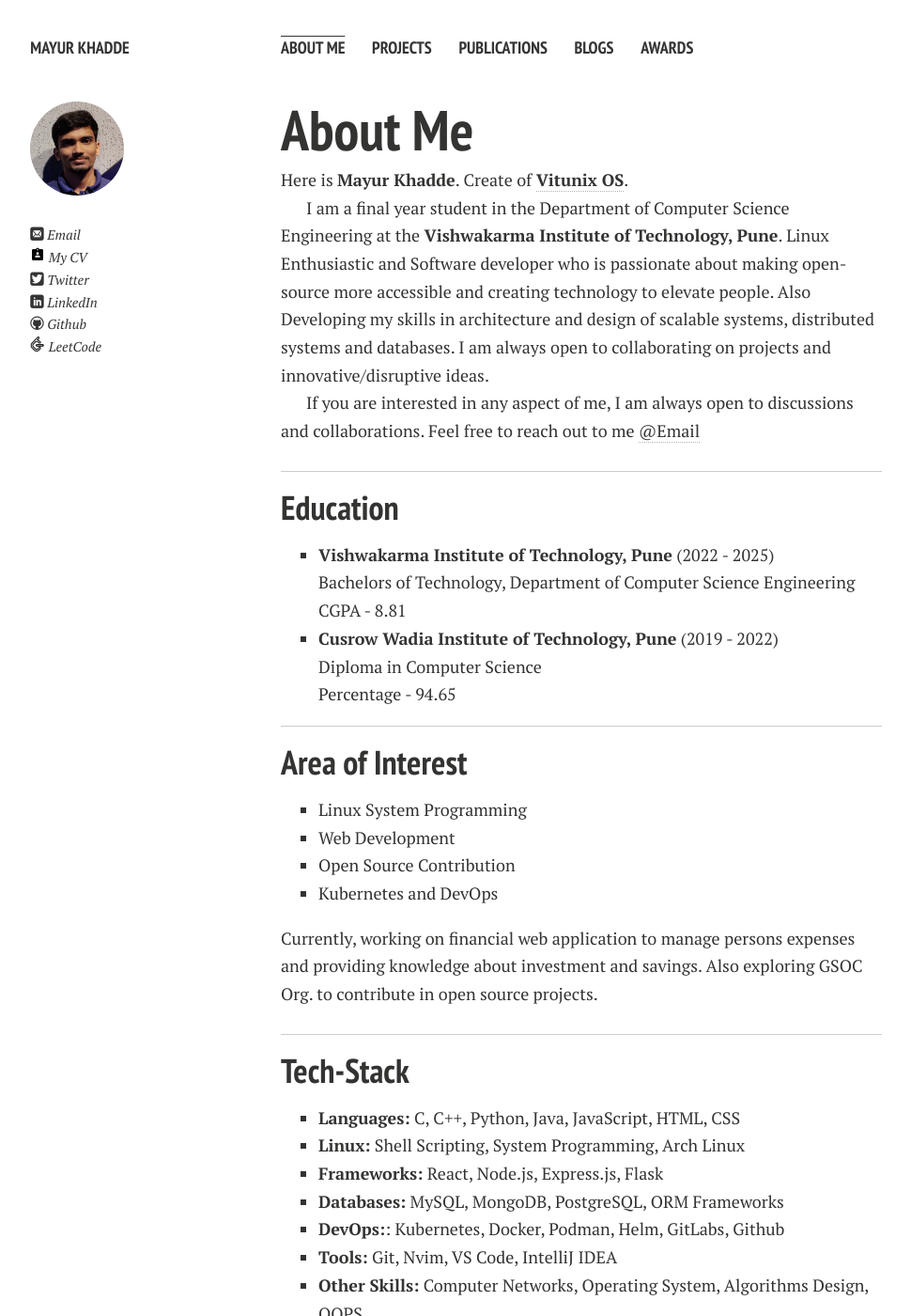
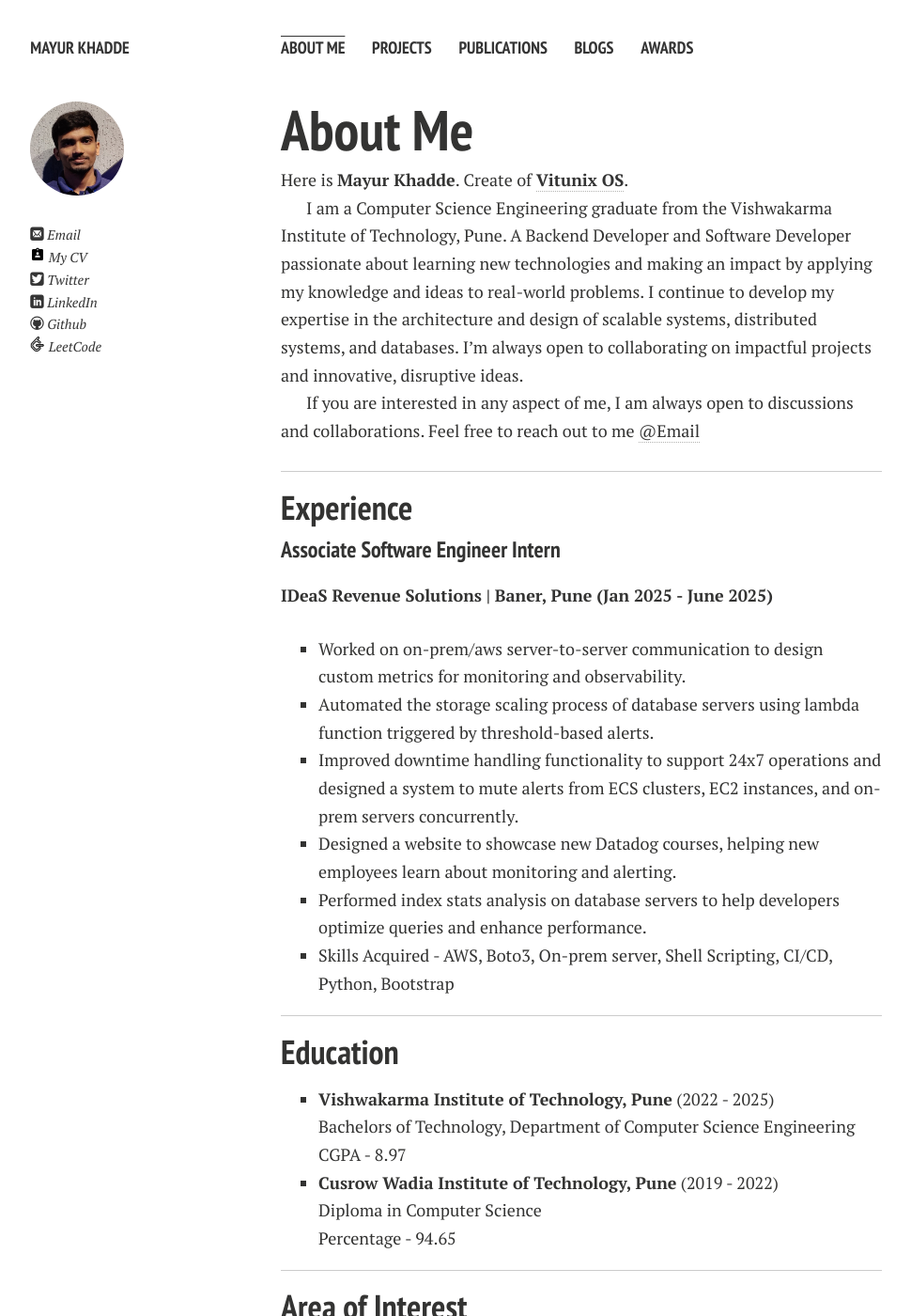
Before and after one commit to bashlogs/bashlogs.github.io, a Jekyll site: the page built from index.md, in a window 1280 px wide and 1400 px high. Shown: the whole window at 94% size, without its empty margins (21-991 px from the left). Built offline with Jekyll 4.4.1, drawn with Linux system fonts in a browser that asks for light colours; nearby versions of some CDN libraries; comment, search, counter and statistics services are not loaded; a style sheet for code colours, icons or effects is not loaded.

Commit message:
Update in profile

```diff
--- a/index.md
+++ b/index.md
@@ -9,16 +9,29 @@ title: About Me
 
 Here is **Mayur Khadde**. Create of [**Vitunix OS**](https://github.com/vitunix).
 
-I am a final year student in the Department of Computer Science Engineering at the **Vishwakarma Institute of Technology, Pune**. Linux Enthusiastic and Software developer who is passionate about making open-source more accessible and creating technology to elevate people. Also Developing my skills in architecture and design of scalable systems, distributed systems and databases. I am always open to collaborating on projects and innovative/disruptive ideas.
+I am a Computer Science Engineering graduate from the Vishwakarma Institute of Technology, Pune. A Backend Developer and Software Developer passionate about learning new technologies and making an impact by applying my knowledge and ideas to real-world problems. I continue to develop my expertise in the architecture and design of scalable systems, distributed systems, and databases. I'm always open to collaborating on impactful projects and innovative, disruptive ideas.
 
 If you are interested in any aspect of me, I am always open to discussions and collaborations. Feel free to reach out to me [@Email](mailto:mayurkhadde49@gmail.com)
 
 ---
+## Experience
+
+### Associate Software Engineer Intern
+**IDeaS Revenue Solutions | Baner, Pune (Jan 2025 - June 2025)** <br>
+- Worked on on-prem/aws server-to-server communication to design custom metrics for monitoring and observability.<br>
+- Automated the storage scaling process of database servers using lambda function triggered by threshold-based alerts.<br>
+- Improved downtime handling functionality to support 24x7 operations and designed a system to mute alerts from ECS clusters, EC2 instances, and on-prem servers concurrently.<br>
+- Designed a website to showcase new Datadog courses, helping new employees learn about monitoring and alerting.<br>
+- Performed index stats analysis on database servers to help developers optimize queries and enhance performance.<br>
+- Skills Acquired - AWS, Boto3, On-prem server, Shell Scripting, CI/CD, Python, Bootstrap
+
+---
+
 ## Education
 
 - **Vishwakarma Institute of Technology, Pune** (2022 - 2025)<br>
   Bachelors of Technology, Department of Computer Science Engineering<br>
-  CGPA - 8.81
+  CGPA - 8.97
 - **Cusrow Wadia Institute of Technology, Pune** (2019 - 2022)<br>
   Diploma in Computer Science<br>
   Percentage - 94.65
```
Also changed, not shown: 1 other file.
